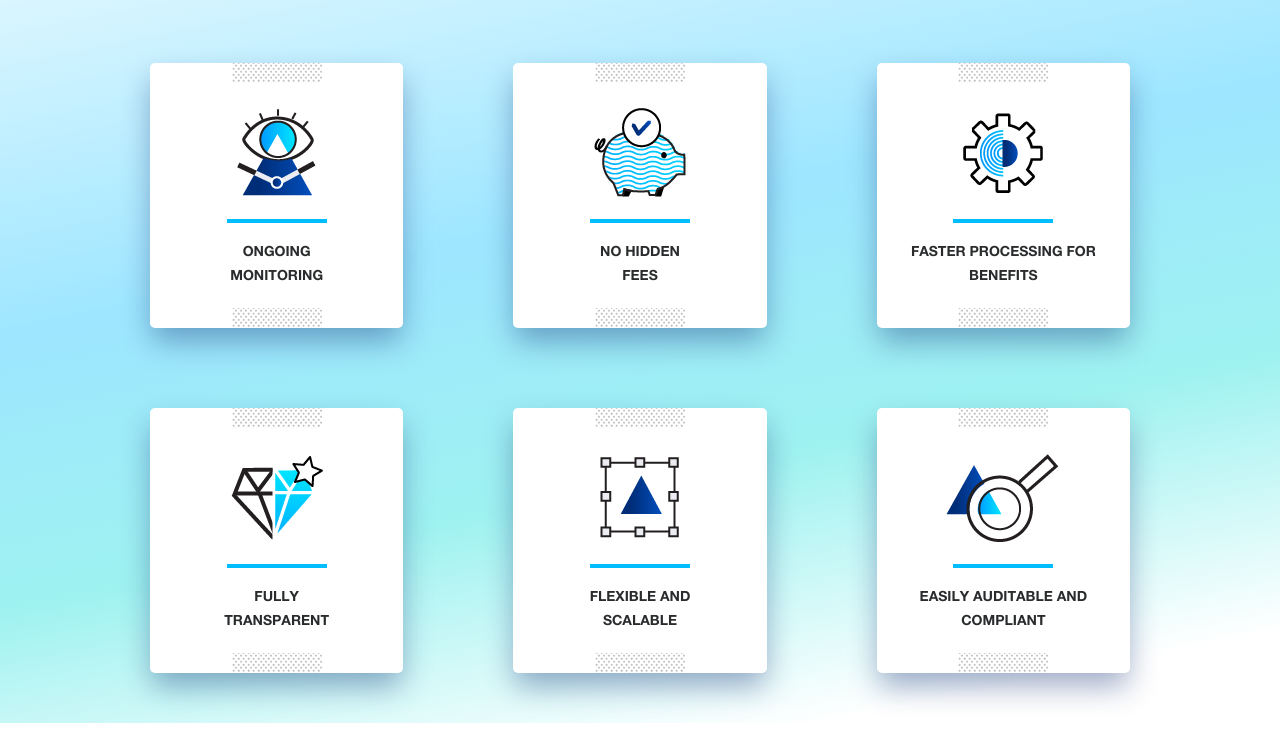
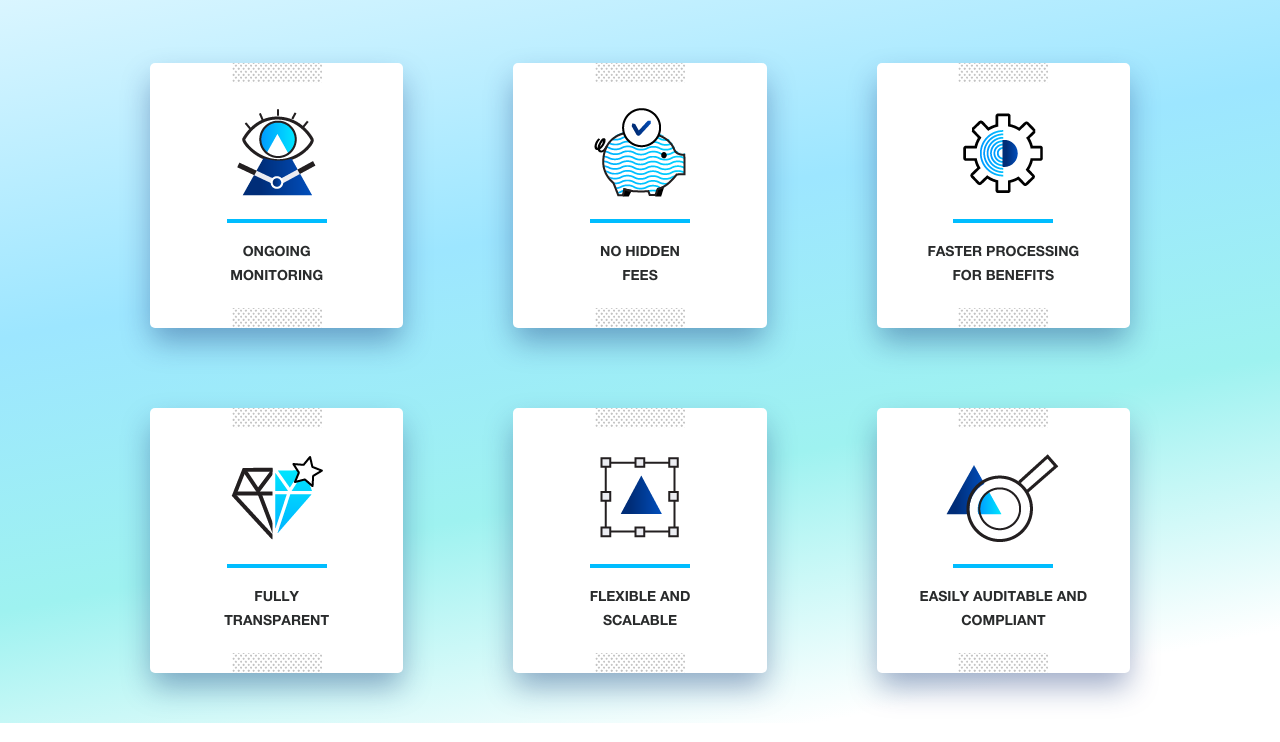
Before and after one commit to AuctusProject/Site, a website: page index.html in a window 1280 px wide. Shown: the part 1348-2090 px from the top of the page. Drawn offline with Linux system fonts and the light colour scheme.

Commit message:
fix br text card what is auctus

```diff
--- a/index.html
+++ b/index.html
@@ -168,7 +168,7 @@
                                     <div class="content">
                                         <img src="img/faster-processing.png"></img>
                                         <hr width="100px"></hr>
-                                        <span>faster processing for benefits</span>
+                                        <span>faster processing <br>for benefits</span>
                                     </div>
                                     <div class="dots bottom"></div>
                                 </div>
```
